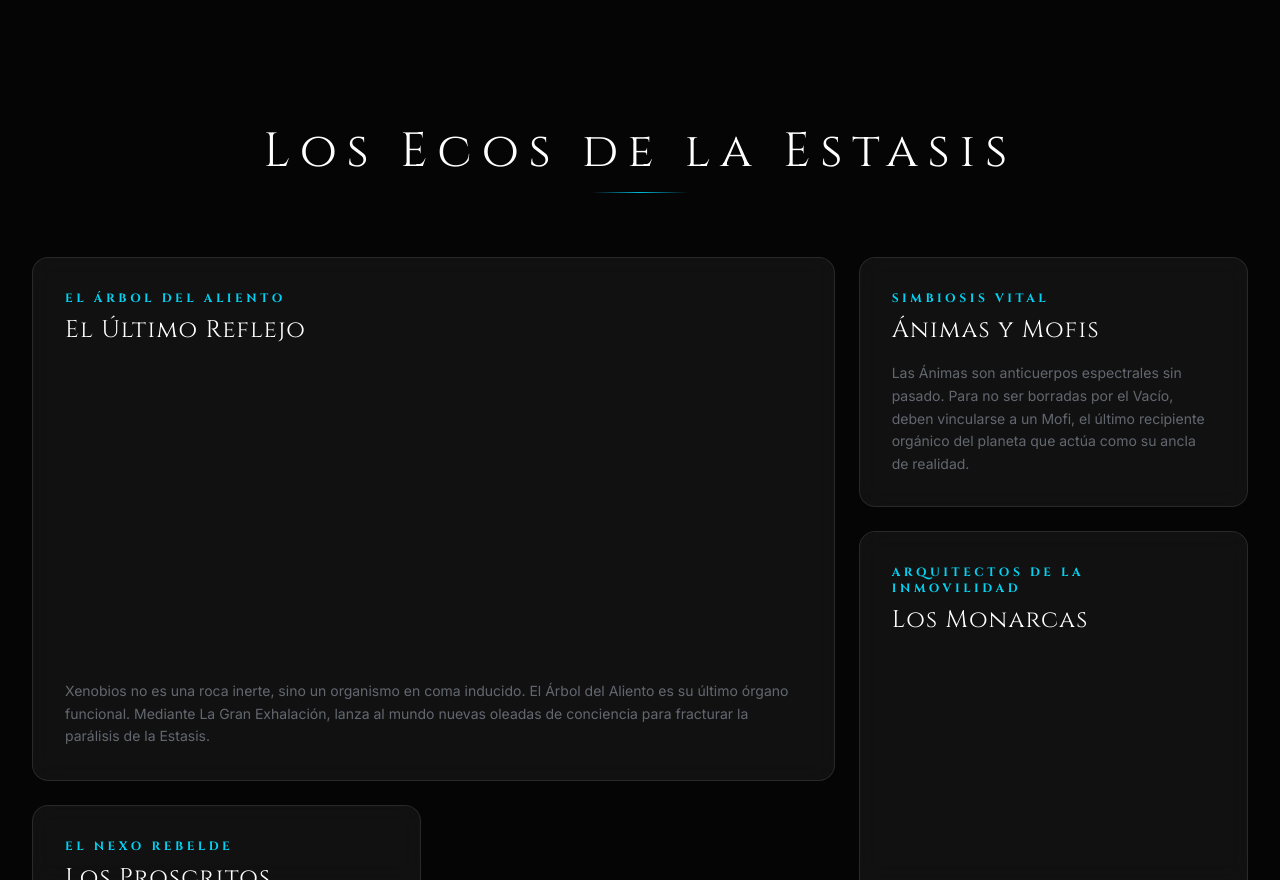
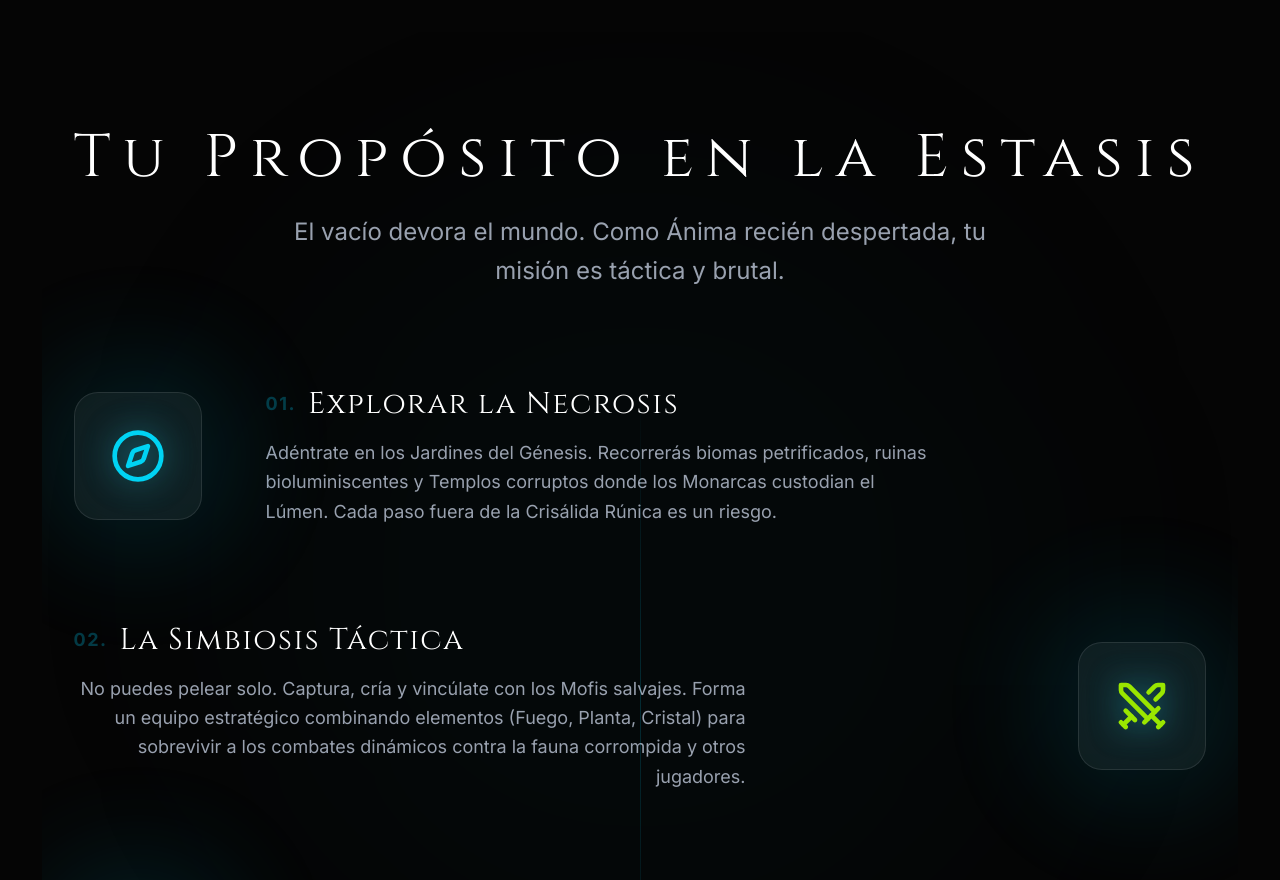
Before and after one commit to kyruodioso/xenobios_landing, a Next.js app: page / in a window 1280 px wide. Shown: the part 1920-2800 px from the top of the page. Built offline with nearby package versions, Linux system fonts and the light colour scheme.

Commit message:
feat: add 'El Camino del Ánima' section with core loop explanation

```diff
--- a/src/app/page.tsx
+++ b/src/app/page.tsx
@@ -4,6 +4,7 @@ import Footer from "@/components/Footer";
 import BenefitCards from "@/components/BenefitCards";
 import ImageCarousel from "@/components/ImageCarousel";
 import LoreSection from "@/components/LoreSection";
+import CoreLoop from "@/components/CoreLoop";
 
 export default function Home() {
   return (
@@ -37,6 +38,9 @@ export default function Home() {
       {/* Features Section */}
       <Features />
 
+      {/* Core Loop Section (El Camino del Ánima) */}
+      <CoreLoop />
+
       {/* Lore Section (Ecos de la Estasis) */}
       <LoreSection />
 
--- /dev/null
+++ b/src/components/CoreLoop.tsx
@@ -0,0 +1,109 @@
+"use client";
+
+import { motion } from "framer-motion";
+import { Compass, Swords, Flame, Sparkles } from "lucide-react";
+
+const StepCard = ({
+  icon: Icon,
+  title,
+  content,
+  index,
+  iconColor = "text-cyan-400"
+}: {
+  icon: any,
+  title: string,
+  content: string,
+  index: number,
+  iconColor?: string
+}) => {
+  const isEven = index % 2 === 0;
+
+  return (
+    <motion.div
+      initial={{ opacity: 0, x: isEven ? -50 : 50 }}
+      whileInView={{ opacity: 1, x: 0 }}
+      viewport={{ once: true, margin: "-100px" }}
+      transition={{ duration: 0.8, delay: index * 0.2 }}
+      className={`flex flex-col md:flex-row items-center gap-8 md:gap-16 mb-24 last:mb-0 ${isEven ? 'md:flex-row' : 'md:flex-row-reverse'}`}
+    >
+      {/* Icon Section */}
+      <div className="relative flex-shrink-0">
+        <div className="absolute inset-0 bg-cyan-500/20 blur-2xl rounded-full scale-150 animate-pulse" />
+        <div className="relative w-24 h-24 md:w-32 md:h-32 rounded-3xl bg-white/5 backdrop-blur-xl border border-white/10 flex items-center justify-center group-hover:border-cyan-400/50 transition-colors">
+          <Icon className={`w-10 h-10 md:w-14 md:h-14 ${iconColor} drop-shadow-[0_0_15px_rgba(34,211,238,0.5)]`} />
+        </div>
+      </div>
+
+      {/* Content Section */}
+      <div className={`flex-1 text-center ${isEven ? 'md:text-left' : 'md:text-right'}`}>
+        <h3 className="font-cinzel text-2xl md:text-3xl text-white mb-4 tracking-wider flex items-center justify-center md:justify-start gap-3 flex-wrap">
+          <span className="text-cyan-500/30 font-sans text-lg font-bold">0{index + 1}.</span>
+          {title}
+        </h3>
+        <p className="text-gray-400 font-sans leading-relaxed text-lg max-w-2xl mx-auto md:mx-0">
+          {content}
+        </p>
+
+        {/* Decorative Line (Mobile) */}
+        <div className="w-12 h-px bg-gradient-to-r from-transparent via-cyan-500/30 to-transparent mx-auto mt-8 md:hidden" />
+      </div>
+    </motion.div>
+  );
+};
+
+export default function CoreLoop() {
+  return (
+    <section className="relative py-24 px-4 sm:px-6 lg:px-8 max-w-7xl mx-auto overflow-hidden">
+      {/* Background Decoration */}
+      <div className="absolute top-1/2 left-1/2 -translate-x-1/2 -translate-y-1/2 w-[800px] h-[800px] bg-cyan-900/5 rounded-full blur-[120px] -z-10" />
+
+      <div className="flex flex-col items-center mb-24 text-center">
+        <motion.h2
+          initial={{ opacity: 0, y: 20 }}
+          whileInView={{ opacity: 1, y: 0 }}
+          viewport={{ once: true }}
+          className="font-cinzel text-4xl md:text-6xl text-white mb-6 tracking-[0.2em] glow-text"
+        >
+          Tu Propósito en la Estasis
+        </motion.h2>
+        <motion.p
+          initial={{ opacity: 0, y: 20 }}
+          whileInView={{ opacity: 1, y: 0 }}
+          viewport={{ once: true }}
+          transition={{ delay: 0.2 }}
+          className="text-gray-400 font-sans text-xl md:text-2xl max-w-3xl mx-auto leading-relaxed"
+        >
+          El vacío devora el mundo. Como Ánima recién despertada, tu misión es táctica y brutal.
+        </motion.p>
+      </div>
+
+      <div className="relative">
+        {/* Connecting Line (Desktop) */}
+        <div className="absolute left-1/2 top-0 bottom-0 w-px bg-gradient-to-b from-transparent via-cyan-500/20 to-transparent hidden md:block" />
+
+        <StepCard
+          index={0}
+          icon={Compass}
+          title="Explorar la Necrosis"
+          content="Adéntrate en los Jardines del Génesis. Recorrerás biomas petrificados, ruinas bioluminiscentes y Templos corruptos donde los Monarcas custodian el Lúmen. Cada paso fuera de la Crisálida Rúnica es un riesgo."
+        />
+
+        <StepCard
+          index={1}
+          icon={Swords}
+          iconColor="text-lime-400"
+          title="La Simbiosis Táctica"
+          content="No puedes pelear solo. Captura, cría y vincúlate con los Mofis salvajes. Forma un equipo estratégico combinando elementos (Fuego, Planta, Cristal) para sobrevivir a los combates dinámicos contra la fauna corrompida y otros jugadores."
+        />
+
+        <StepCard
+          index={2}
+          icon={Flame}
+          iconColor="text-cyan-300"
+          title="Recuperar la Autoridad"
+          content="Reclama el Lúmen robado. Enfréntate a las fuerzas de los Monarcas o únete al Nexo Rebelde en eventos multijugador masivos. Tu objetivo final es acumular suficiente poder para forzar la Gran Exhalación y reiniciar el mundo."
+        />
+      </div>
+    </section>
+  );
+}
```
